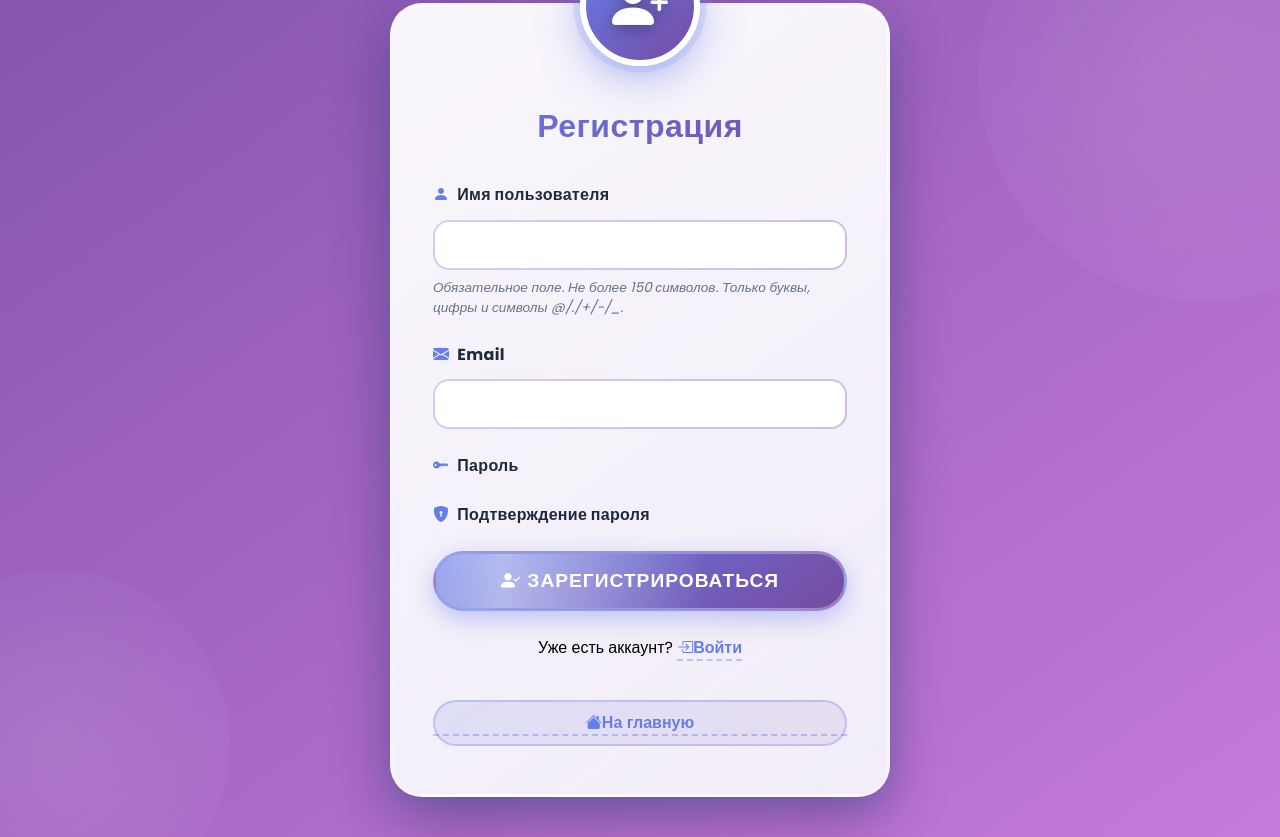
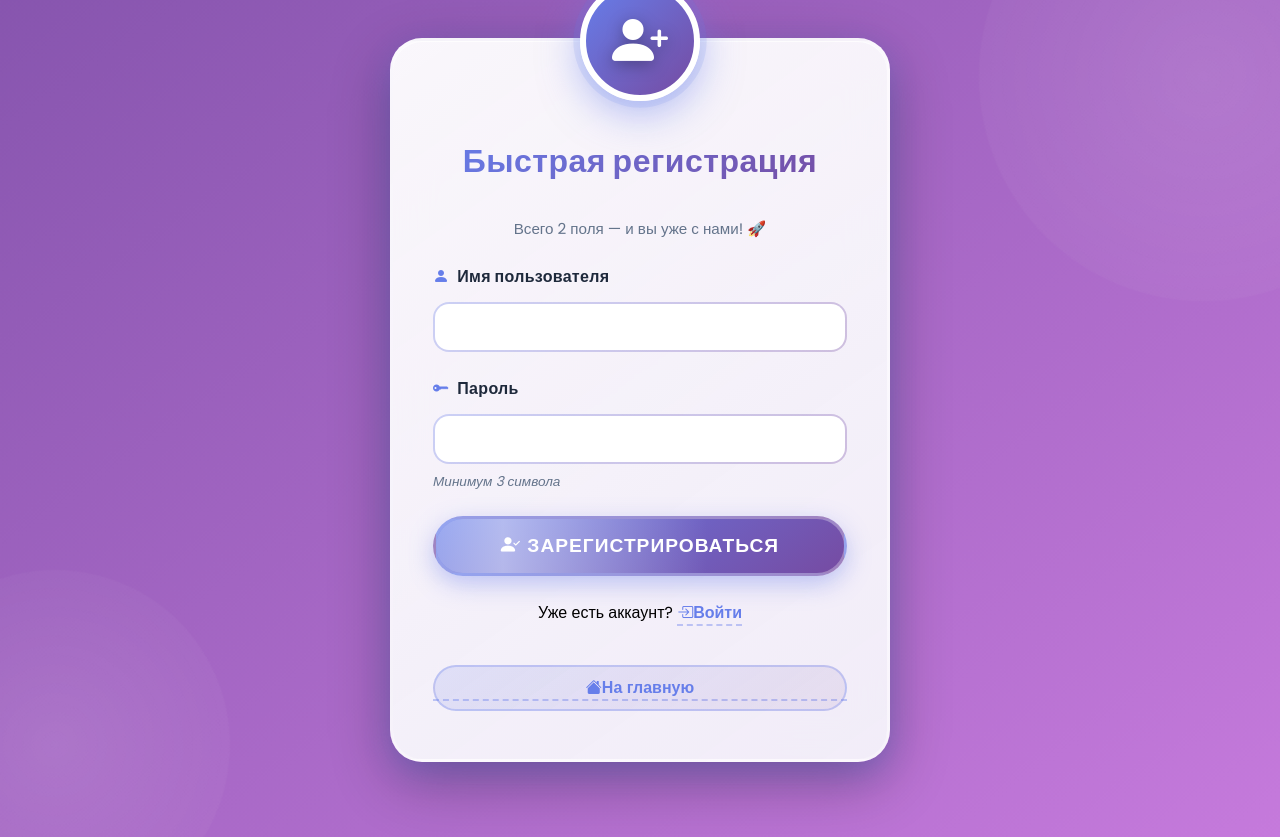
Before and after one commit to AndreiSkrypko/robotlida_vs_cursor, a Django app: page /login/register/ in a window 1280 px wide; the page is wider, and only the part inside the window is pictured. Shown: the top 837 px of that part. Run offline with Django 5.2, Linux system fonts and the light colour scheme; some libraries are stand-ins or nearby versions.

Commit message:
Убрана авторизация для просмотра форума и упрощена регистрация - Форум теперь доступен без авторизации для чтения - Добавлены кнопки 'Войти' для неавторизованных пользователей - Создание постов и ответов требует авторизации - Упрощена форма регистрации: только имя и пароль (мин. 3 символа) - Убраны поля email и подтверждение пароля

```diff
--- a/robototehnika/forum_app/views.py
+++ b/robototehnika/forum_app/views.py
@@ -6,7 +6,6 @@ from .models import ForumPost, ForumReply
 from .forms import ForumPostForm, ForumReplyForm
 
 
-@login_required
 def forum_list(request):
     posts = ForumPost.objects.all().order_by('-created_at')
     reply_forms = {post.id: ForumReplyForm() for post in posts}
--- a/robototehnika/login_app/forms.py
+++ b/robototehnika/login_app/forms.py
@@ -3,21 +3,22 @@ from django.contrib.auth.models import User
 from django.contrib.auth.forms import AuthenticationForm
 
 class RegisterForm(forms.ModelForm):
-    password = forms.CharField(widget=forms.PasswordInput)
-    password_confirm = forms.CharField(label="Подтверждение пароля", widget=forms.PasswordInput)
+    password = forms.CharField(
+        widget=forms.PasswordInput,
+        label="Пароль",
+        min_length=3,
+        help_text="Минимум 3 символа"
+    )
 
     class Meta:
         model = User
-        fields = ('username', 'email')
-
-    def clean(self):
-        cleaned_data = super().clean()
-        password = cleaned_data.get("password")
-        password_confirm = cleaned_data.get("password_confirm")
-
-        if password and password_confirm and password != password_confirm:
-            raise forms.ValidationError("Пароли не совпадают")
-        return cleaned_data
+        fields = ('username',)
+        labels = {
+            'username': 'Имя пользователя'
+        }
+        help_texts = {
+            'username': ''  # Убираем стандартную подсказку Django
+        }
 
 class LoginForm(AuthenticationForm):
     username = forms.CharField(label="Имя пользователя")
--- a/robototehnika/login_app/templates/register.html
+++ b/robototehnika/login_app/templates/register.html
@@ -310,7 +310,10 @@
         <i class="bi bi-person-plus-fill"></i>
     </div>
 
-    <h2>Регистрация</h2>
+    <h2>Быстрая регистрация</h2>
+    <p style="text-align: center; color: #64748b; margin-bottom: 1.5rem; font-size: 0.95rem;">
+        Всего 2 поля — и вы уже с нами! 🚀
+    </p>
 
     <form method="post">
         {% csrf_token %}
@@ -341,47 +344,19 @@
         </div>
 
         <div class="form-group">
-            <label for="{{ form.email.id_for_label }}">
-                <i class="bi bi-envelope-fill"></i>Email
+            <label for="{{ form.password.id_for_label }}">
+                <i class="bi bi-key-fill"></i>Пароль
             </label>
-            {{ form.email }}
-            {% if form.email.errors %}
+            {{ form.password }}
+            {% if form.password.errors %}
             <ul class="errorlist">
-                {% for error in form.email.errors %}
+                {% for error in form.password.errors %}
                 <li><i class="bi bi-x-circle-fill me-1"></i>{{ error }}</li>
                 {% endfor %}
             </ul>
             {% endif %}
-        </div>
-
-        <div class="form-group">
-            <label for="{{ form.password1.id_for_label }}">
-                <i class="bi bi-key-fill"></i>Пароль
-            </label>
-            {{ form.password1 }}
-            {% if form.password1.errors %}
-            <ul class="errorlist">
-                {% for error in form.password1.errors %}
-                <li><i class="bi bi-x-circle-fill me-1"></i>{{ error }}</li>
-                {% endfor %}
-            </ul>
-            {% endif %}
-            {% if form.password1.help_text %}
-            <div class="helptext">{{ form.password1.help_text|safe }}</div>
-            {% endif %}
-        </div>
-
-        <div class="form-group">
-            <label for="{{ form.password2.id_for_label }}">
-                <i class="bi bi-shield-lock-fill"></i>Подтверждение пароля
-            </label>
-            {{ form.password2 }}
-            {% if form.password2.errors %}
-            <ul class="errorlist">
-                {% for error in form.password2.errors %}
-                <li><i class="bi bi-x-circle-fill me-1"></i>{{ error }}</li>
-                {% endfor %}
-            </ul>
+            {% if form.password.help_text %}
+            <div class="helptext">{{ form.password.help_text|safe }}</div>
             {% endif %}
         </div>
 
--- a/robototehnika/main_app/templates/main/base.html
+++ b/robototehnika/main_app/templates/main/base.html
@@ -1575,11 +1575,7 @@ body {
 
                     <a href="{% url 'index' %}#contacts" class="nav-link-custom">КОНТАКТЫ</a>
 
-                    {% if user.is_authenticated %}
                     <a href="/forum_list/" class="nav-link-custom">ФОРУМ</a>
-                    {% else %}
-                    <a href="/login/" class="nav-link-custom">ФОРУМ</a>
-                    {% endif %}
 
                     <!-- Войти/Выйти и Записаться (только на мобилке) -->
                     <div class="d-md-none mt-3">
```
Also changed, not shown: robototehnika/forum_app/templates/forum_list.html (+21 -0 lines).
